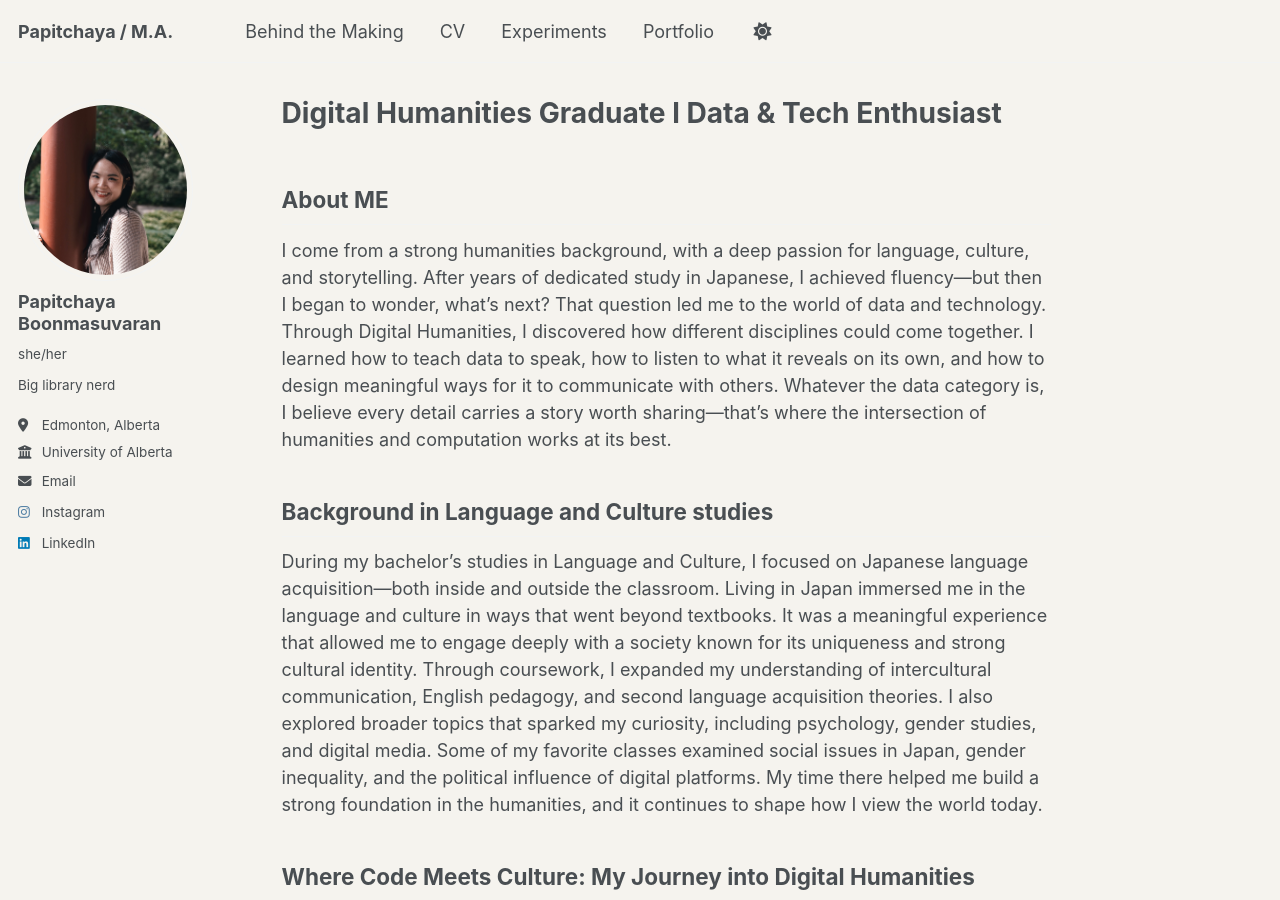
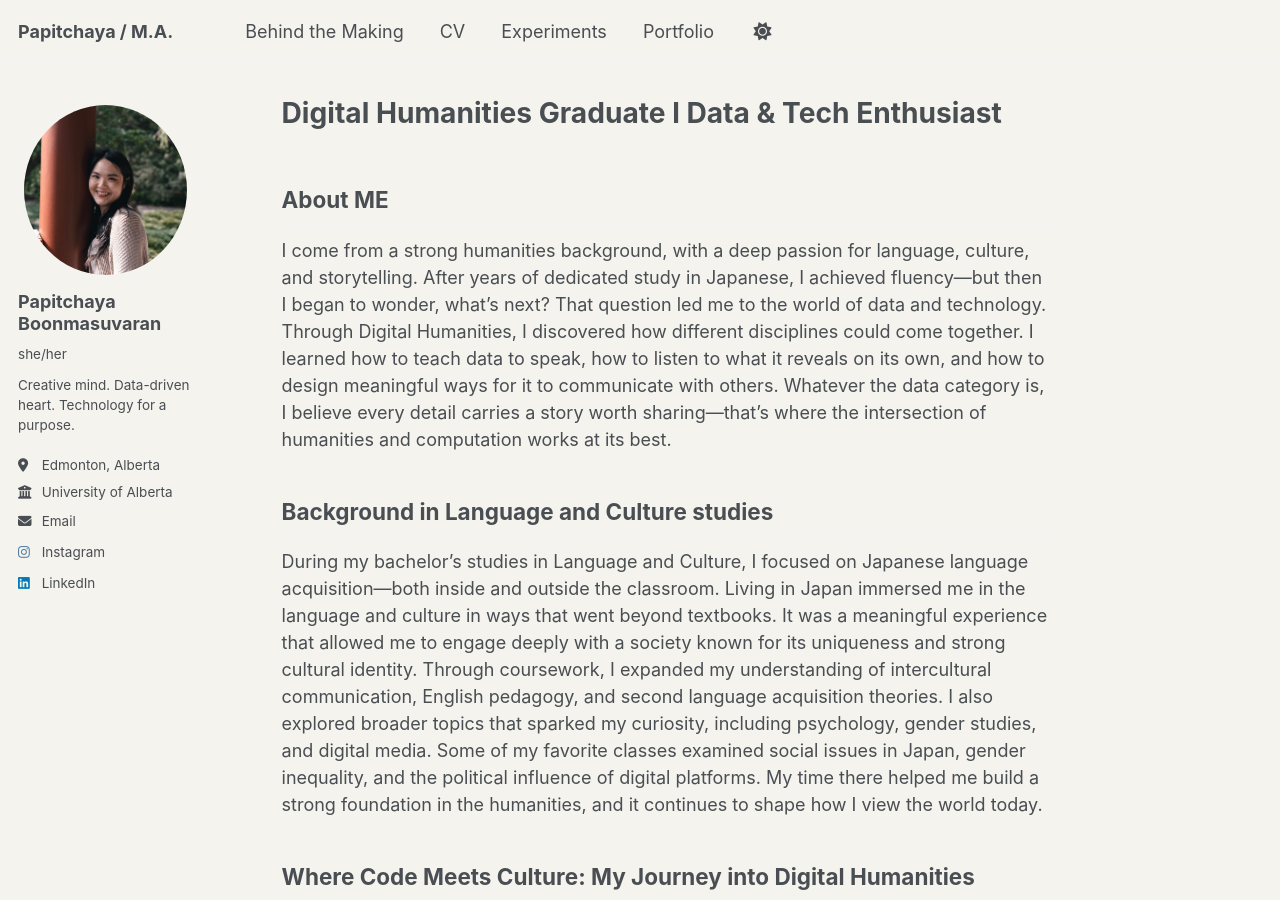
Before and after one commit to 4thpapitch/thedigitalme, a Jekyll site: the page built from _pages/about.md, in a window 1280 px wide and 900 px high. Built offline with Jekyll 4.4.1, drawn with Linux system fonts in a browser that asks for light colours.

Commit message:
Update _config.yml

```diff
--- a/_config.yml
+++ b/_config.yml
@@ -25,7 +25,7 @@ author:
   avatar           : "profile.png"
   name             : "Papitchaya Boonmasuvaran"
   pronouns         : "she/her"
-  bio              : "Big library nerd"
+  bio              : "Creative mind. Data-driven heart. Technology for a purpose."
   location         : "Edmonton, Alberta"
   employer         : "University of Alberta"
   uri              : # URL
```
